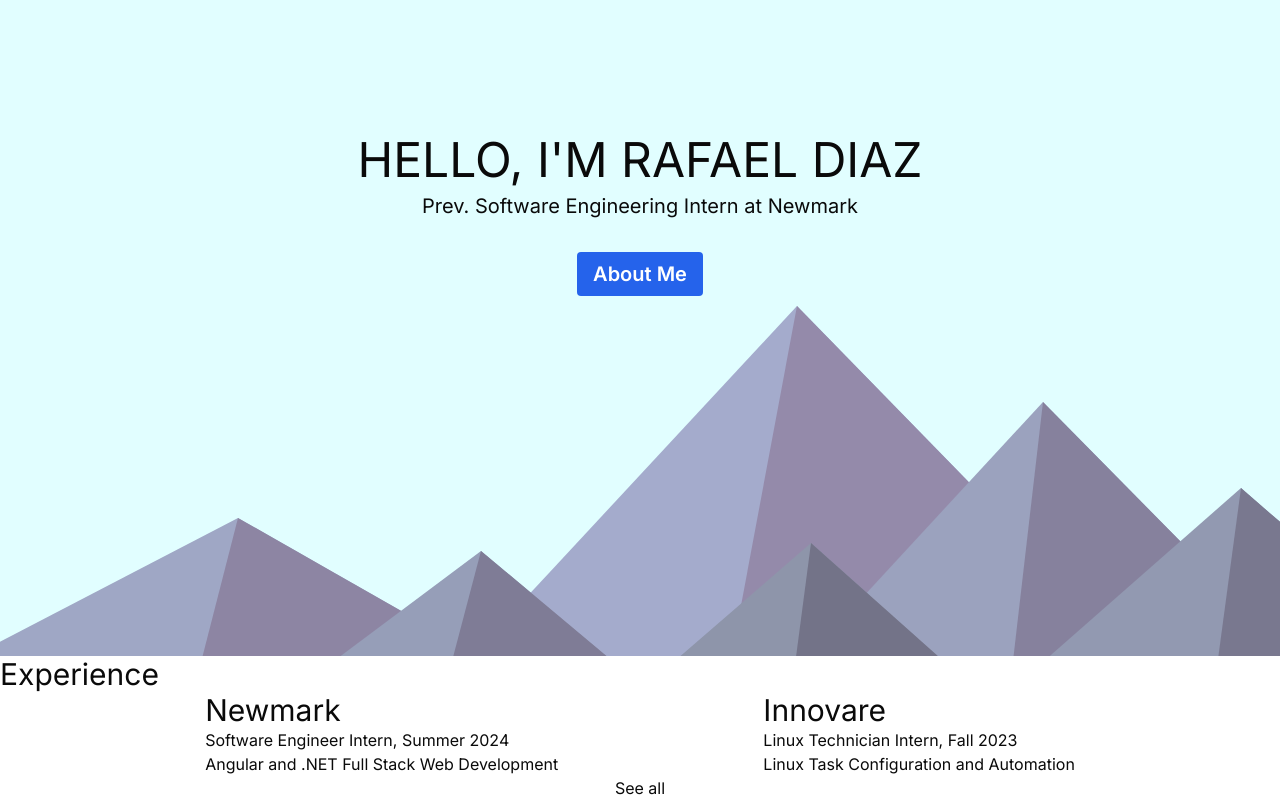
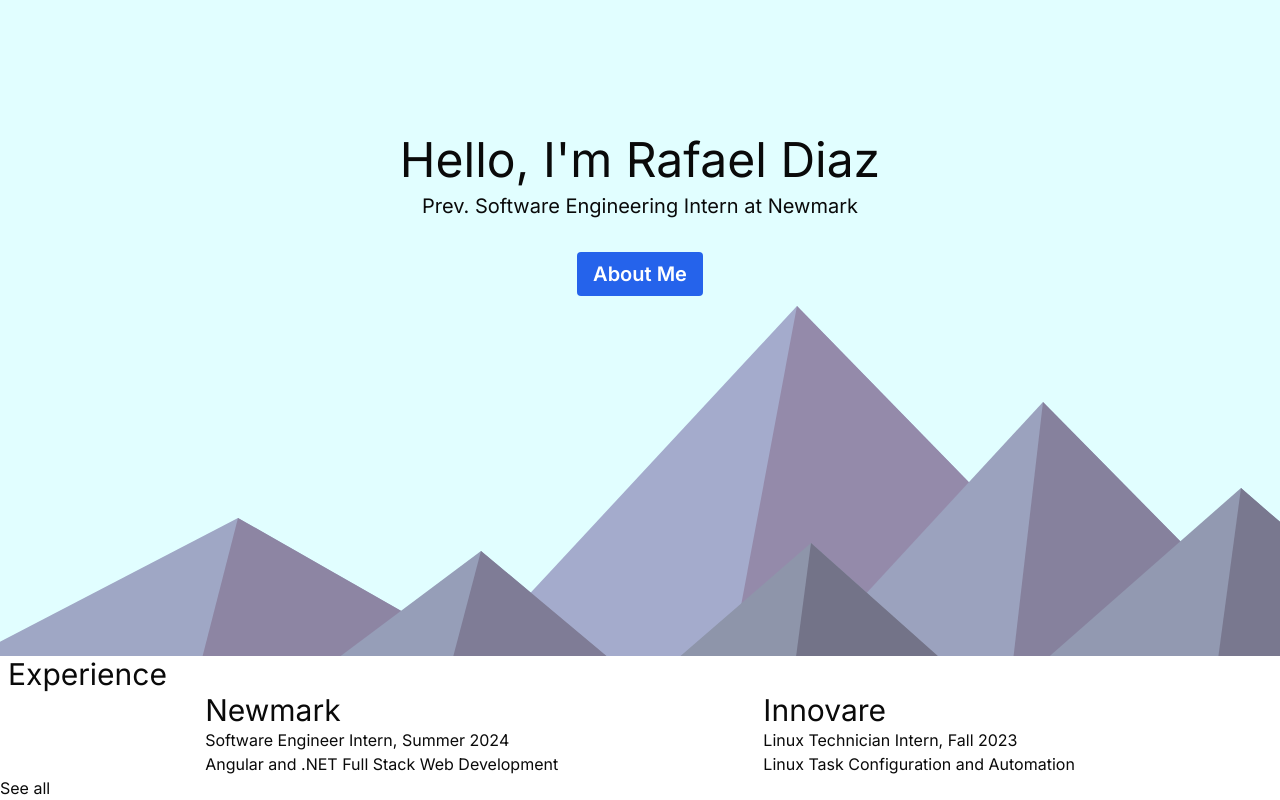
Before and after one commit to availe/Personal-Website-V2, a Next.js app: page / in a window 1280 px wide. Shown: the part 192-992 px from the top of the page. Built offline with nearby package versions, Linux system fonts and the light colour scheme.

Commit message:
Update page.tsx

```diff
--- a/src/app/page.tsx
+++ b/src/app/page.tsx
@@ -33,7 +33,7 @@ export default function Home() {
       <main className="min-h-svh bg-[url('/flat-mountains.svg')] bg-cover bg-center flex flex-col justify-center">
         <section className="text-center flex flex-col gap-6 md:gap-8 md:mt-[-10svh]">
           <div className="flex flex-col gap-2">
-            <h1 className="uppercase text-3xl md:text-5xl">
+            <h1 className="upper</Link>case text-3xl md:text-5xl">
               Hello, I&apos;m Rafael Diaz
             </h1>
             <p className="md:text-xl">
@@ -49,7 +49,7 @@ export default function Home() {
       </main>
 
       <section>
-        <h2 className="text-2xl md:text-3xl">Experience</h2>
+        <h2 className="text-2xl md:text-3xl ml-2">Experience</h2>
 
         <div className="flex flex-col md:flex-row justify-evenly text-center md:text-start">
         {experiences.map((exp, index) => (
@@ -63,7 +63,7 @@ export default function Home() {
             />
           ))}
         </div>
-        <p className="text-center">See all</p>
+        <p className="text-center hover:border-b inline-block"><Link href="/resume">See all</Link></p>
       </section>
     </>
   );
```
